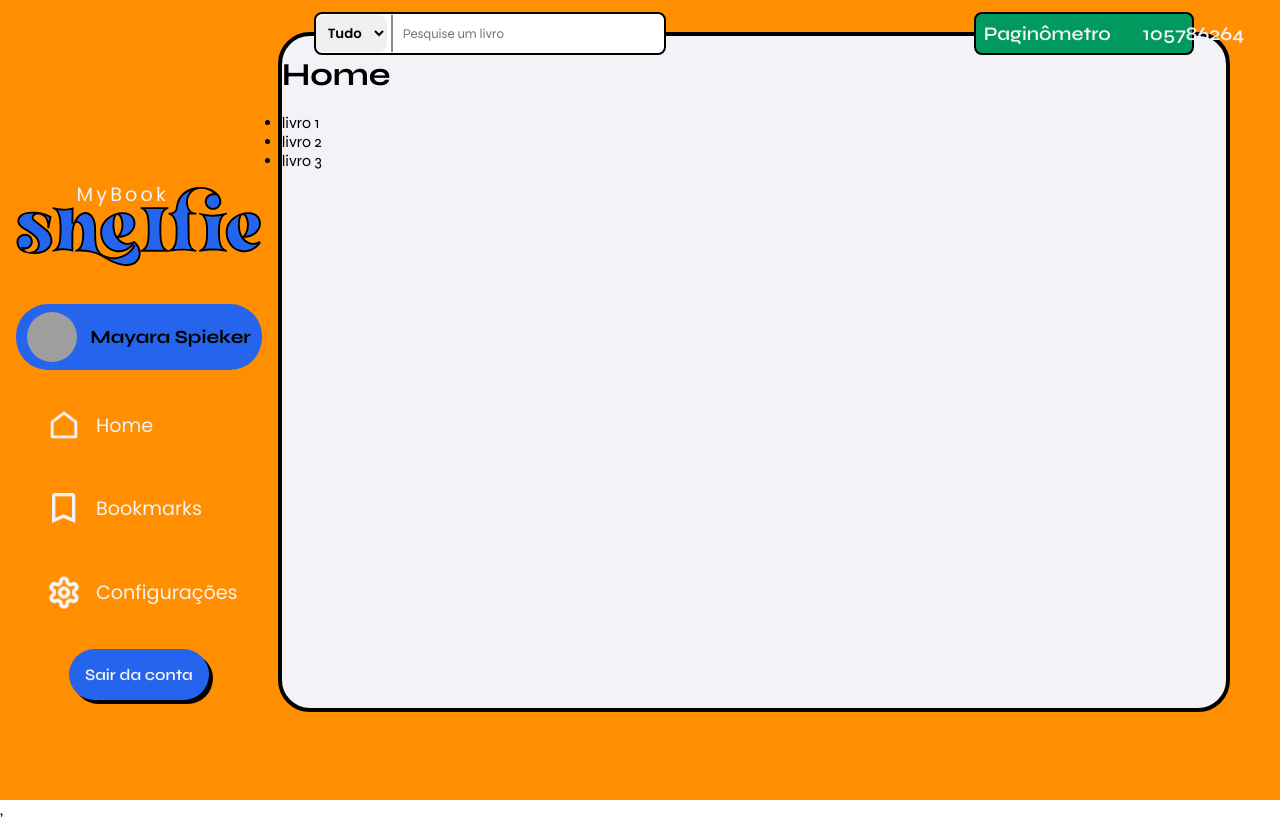
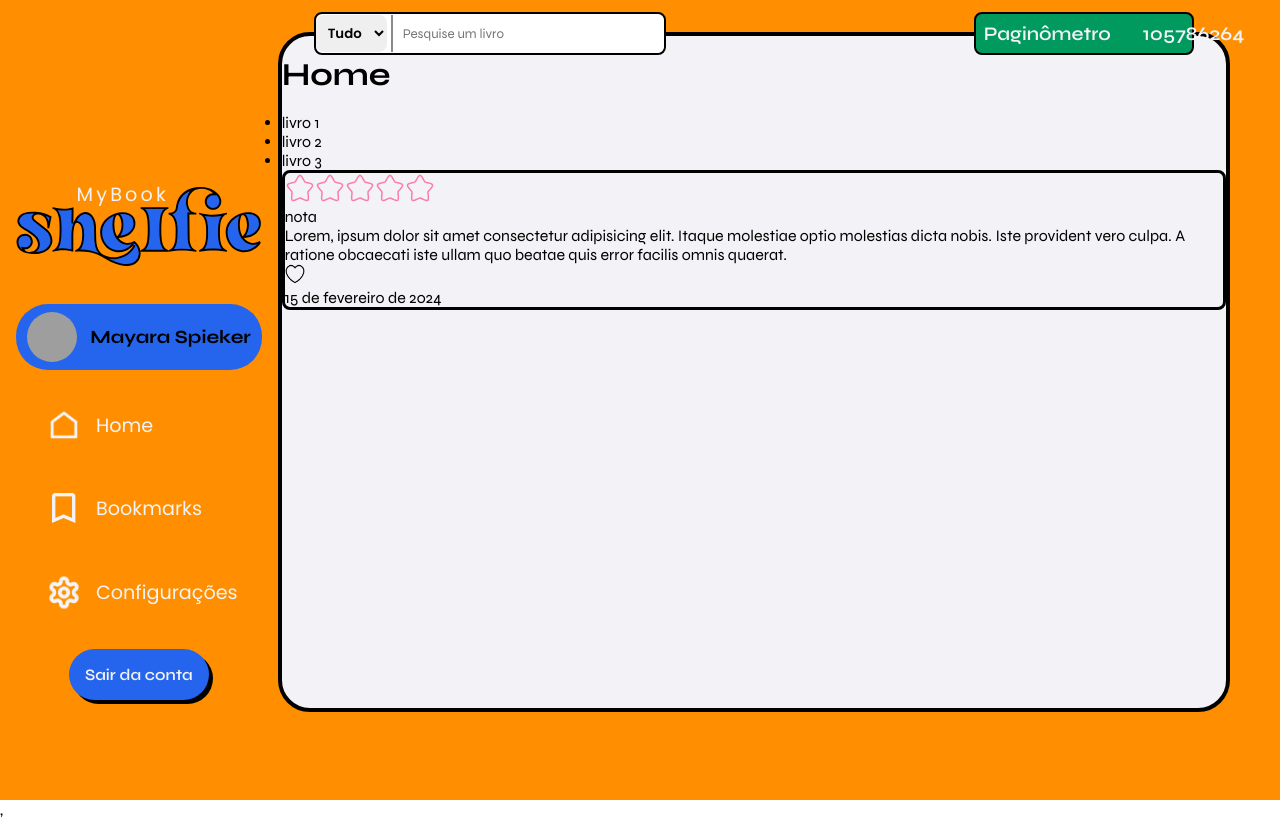
Before and after one commit to shelfiie/Shelfie-front-end, a React (Vite) app: page /home in a window 1280 px wide. Built offline with nearby package versions, Linux system fonts and the light colour scheme; grey boxes are pictures that could not be loaded.

Commit message:
STYLES: inciando componente de review

```diff
--- /dev/null
+++ b/src/components/Review/index.jsx
@@ -0,0 +1,17 @@
+import { ReviewContainer } from './index.styles.ts';
+import { Heart } from '../globals/Heart.style.tsx';
+import { RatingBar } from '../globals/Stars.style.tsx';
+
+export const Review = () => {
+    return (
+        <ReviewContainer>
+            <RatingBar />
+            <p>nota</p>
+            <p>Lorem, ipsum dolor sit amet consectetur adipisicing elit. Itaque molestiae optio molestias dicta nobis. Iste provident vero culpa. A ratione obcaecati iste ullam quo beatae quis error facilis omnis quaerat.</p>
+            <div>
+                <Heart />
+                <p>15 de fevereiro de 2024</p>
+            </div>
+        </ReviewContainer>
+    );
+}
--- /dev/null
+++ b/src/components/Review/index.styles.ts
@@ -0,0 +1,8 @@
+import styled from "styled-components";
+import { Theme } from "../../styles/theme";
+
+const ReviewContainer = styled.div`
+    border: 3px solid black;
+    border-radius: ${Theme.borders.radius};
+`
+export { ReviewContainer }
--- /dev/null
+++ b/src/components/globals/Heart.style.tsx
@@ -0,0 +1,35 @@
+import Coracao from '../../assets/icons/coracao.png';
+import CoracaoPreenchido from '../../assets/icons/coracao-preenchido.png';
+import styled from 'styled-components';
+import { useEffect, useState } from 'react';
+
+export const HeartStyle = styled.img`
+  width: 20px;
+  height: 20px;
+  transition: 0.3s ease-in-out;
+`;
+// to do - favoritar o livro e coloca na lista de favoritos
+export const Heart = (props : JSX.Element) => {
+    const [isClicked, setIsClicked] = useState(false);
+    var [ src, setSrc ] = useState(Coracao);
+
+    const handleClick = () => {
+        setIsClicked(!isClicked);
+      }
+
+    useEffect(() => {
+      if(isClicked){
+        setSrc(CoracaoPreenchido);
+      } else {
+        setSrc(Coracao);
+      }
+    }, [isClicked]);
+
+  return(
+    <HeartStyle
+      onClick={handleClick}
+      src={src}
+      {...props}
+    />
+  )
+}
--- /dev/null
+++ b/src/components/globals/Stars.style.tsx
@@ -0,0 +1,37 @@
+import { useEffect, useState } from 'react';
+import StarOutline from '../../assets/icons/estrela-linha.png'
+import FullStar from '../../assets/icons/estrela-preenchida.png'
+// to do
+export const RatingBar = () => {
+    const [ isClicked, setIsClicked ] = useState(false);
+    const [ src, setSrc ] = useState(StarOutline)
+    const [defaultRating, setDefaultRating] = useState(0);
+    const [maxRating, setMaxRating] = useState([1, 2, 3, 4, 5]);
+
+    const handleClick = () => {
+        setIsClicked(!isClicked);
+    }
+
+    useEffect(() => {
+        if(isClicked){
+            setSrc(FullStar);
+        } else {
+            setSrc(StarOutline);
+        }
+    }, [isClicked])
+
+    return (
+        <div>
+            {maxRating.map((rating, index) => {
+                return (
+                    <img
+                        key={index}
+                        onClick={handleClick}
+                        src={rating <= index ? FullStar : StarOutline}
+                        alt="star"
+                    />
+                )
+            })}
+        </div>
+    )
+}
--- a/src/pages/home/index.jsx
+++ b/src/pages/home/index.jsx
@@ -1,3 +1,4 @@
+import { Review } from "../../components/Review/index.jsx";
 import { Layout } from "../layout/index.jsx";
 
 // to do - lista de livros e seus tratamentos
@@ -15,6 +16,7 @@ export function Home() {
             <li>livro 3</li>
           </ul>
         </div>
+        <Review />
       </Layout>
     </>
   )
```
Also changed, not shown: src/components/Aside/index.jsx (+13 -2 lines), src/components/Progresso/index.jsx (added).
